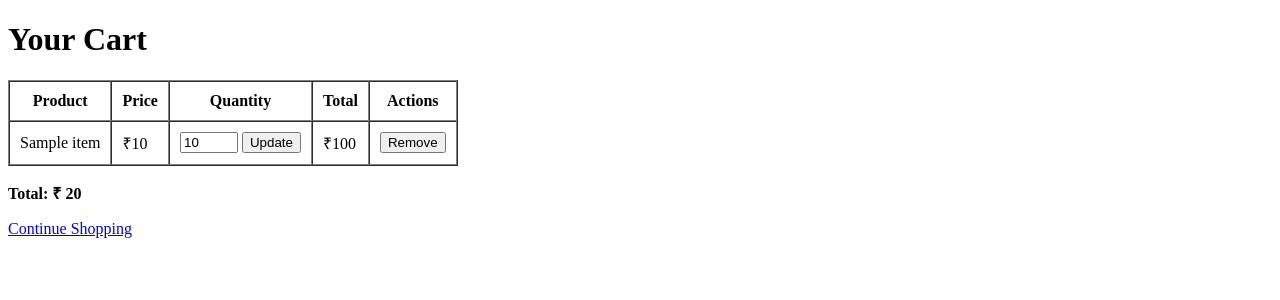
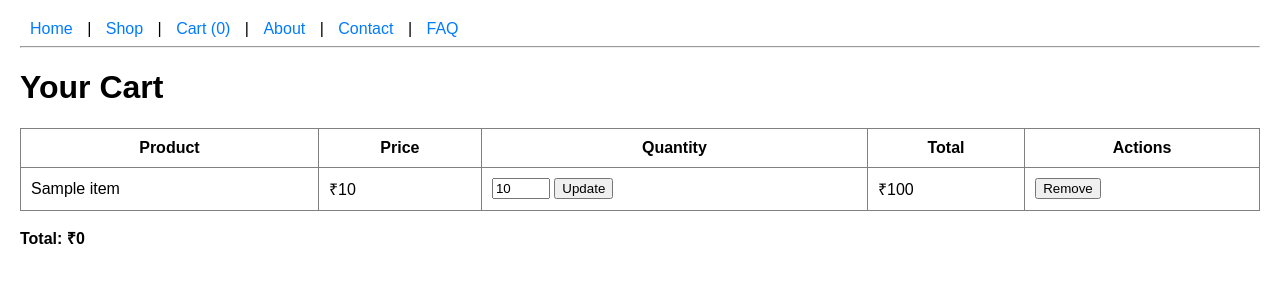
Before and after one commit to snackvilletreats/snackallo-site, a Flask app: template templates/cart.html in a window 1280 px wide. Shown: the top 300 px of the page. Run offline with Flask 3, Linux system fonts and the light colour scheme; the template is opened without the code that fills it: most values are stand-ins (such as "Sample title", 1, 10 or a date in 2020).

Commit message:
Update cart.html

```diff
--- a/templates/cart.html
+++ b/templates/cart.html
@@ -1,13 +1,9 @@
-<!DOCTYPE html>
-<html lang="en">
-<head>
-    <meta charset="UTF-8" />
-    <title>Cart - Snackallo</title>
-</head>
-<body>
+{% extends "base.html" %}
+{% block title %}Cart{% endblock %}
+{% block content %}
 <h1>Your Cart</h1>
 {% if cart %}
-    <table border="1" cellpadding="10" cellspacing="0">
+<table border="1" cellpadding="10" cellspacing="0" style="border-collapse: collapse; width: 100%;">
     <thead>
         <tr>
             <th>Product</th>
@@ -18,7 +14,9 @@
         </tr>
     </thead>
     <tbody>
+        {% set total = 0 %}
         {% for item in cart %}
+        {% set total = total + (item.price * item.quantity) %}
         <tr>
             <td>{{ item.name }}</td>
             <td>₹{{ item.price }}</td>
@@ -40,14 +38,8 @@
         {% endfor %}
     </tbody>
 </table>
-    <p>
-      <strong>Total: ₹
-        {{ cart | sum(attribute='price', start=0) + cart | sum(attribute='quantity', start=0) }} <!-- You may want to sum total properly -->
-      </strong>
-    </p>
+<p><strong>Total: ₹{{ total }}</strong></p>
 {% else %}
 <p>Your cart is empty.</p>
 {% endif %}
-    <p><a href="{{ url_for('shop') }}">Continue Shopping</a></p>
-</body>
-</html>
+{% endblock %}
```
Lines whose indentation alone changed are shown as unchanged.
